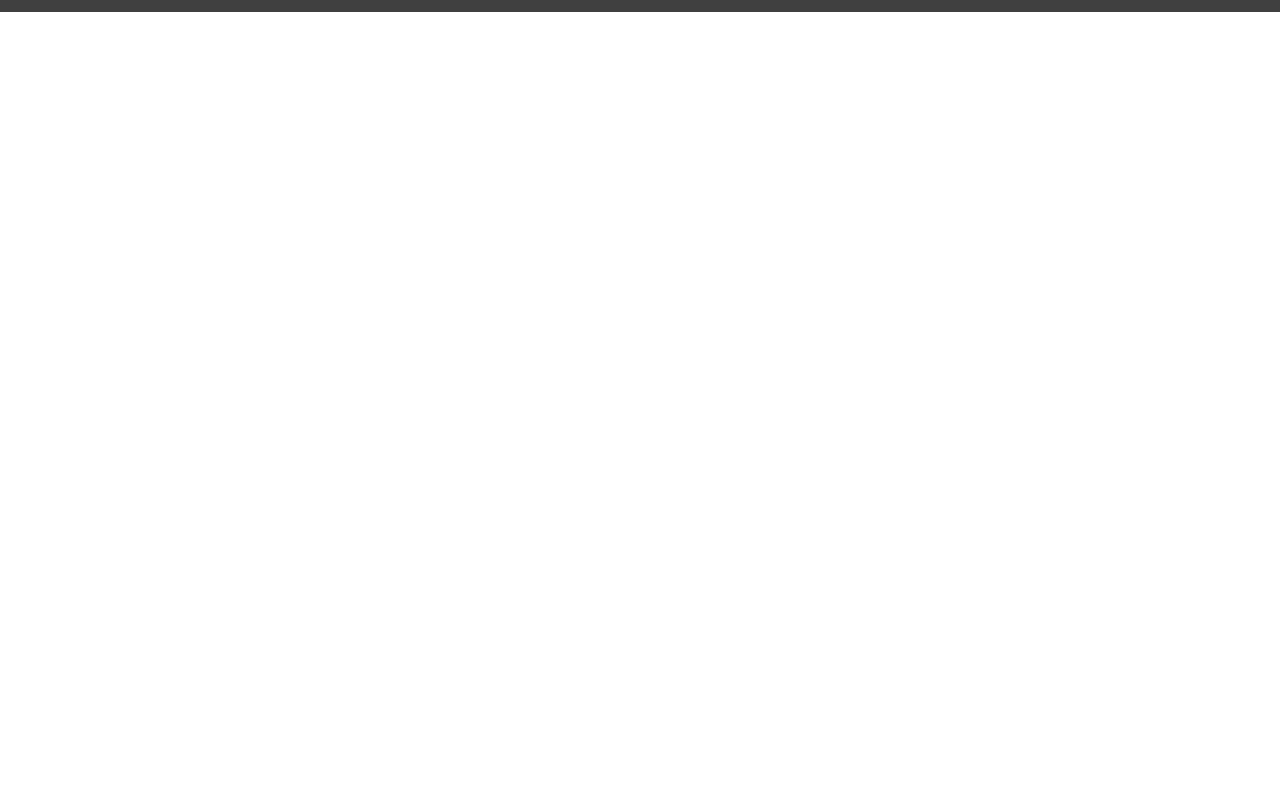
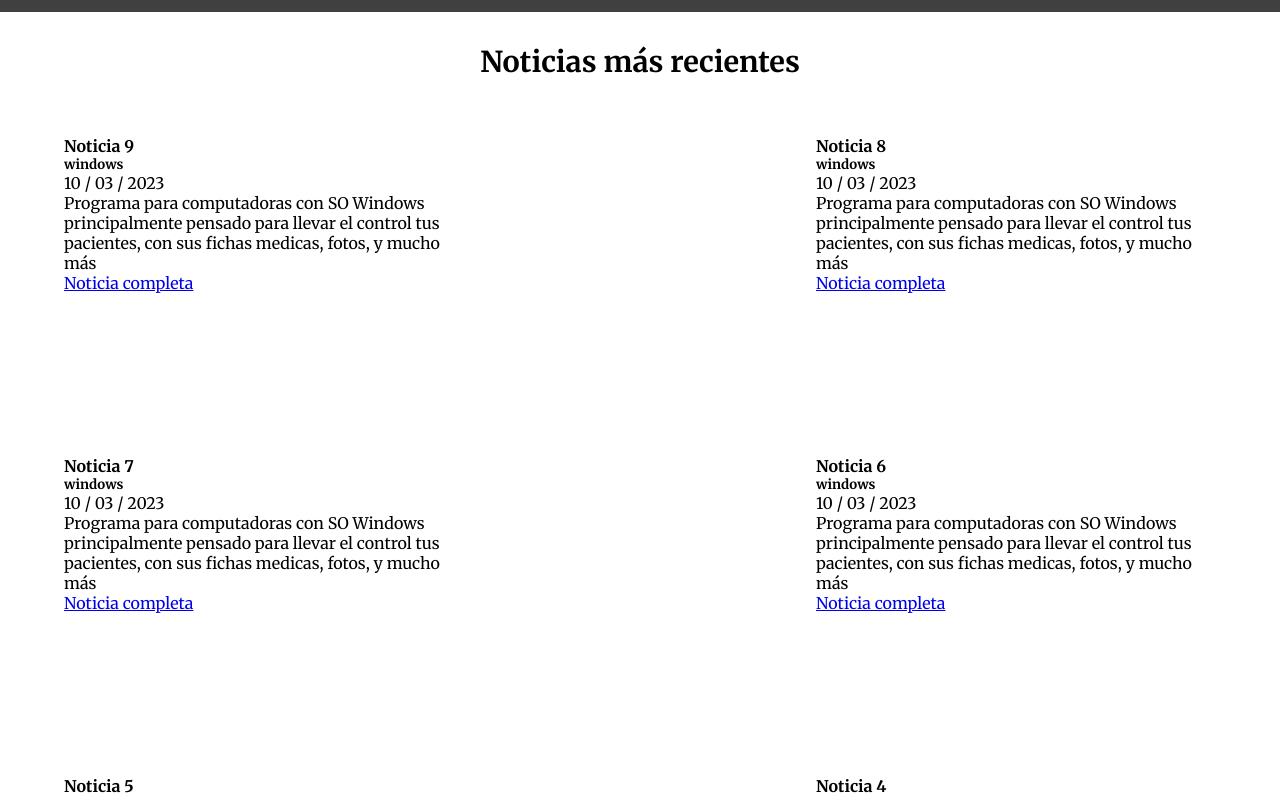
Before and after one commit to FacuMunozLemir/analisisnumerico, a React (Create React App) app: page / in a window 1280 px wide. Shown: the part 1820-2616 px from the top of the page. Before the commit the page ends 1832 px from the top, so only its background shows below. Built offline with nearby package versions, Linux system fonts and the light colour scheme.

Commit message:
Seccion noticias empezada

```diff
--- a/src/App.js
+++ b/src/App.js
@@ -1,19 +1,19 @@
-import './App.css';
+import "./App.css";
 import { BrowserRouter, Routes, Route, Link } from "react-router-dom";
-import NavBar from './components/navBar/NavBar';
-import Main from './components/main/Main.jsx';
-import SectionCrypto from './components/sectionCrypto/SectionCrypto';
+import NavBar from "./components/navBar/NavBar";
+import Main from "./components/main/Main.jsx";
+import SectionCrypto from "./components/sectionCrypto/SectionCrypto";
+import NoticiasContainer from "./components/noticiasContainer/NoticiasContainer";
 
 function App() {
   return (
     <BrowserRouter>
-    <NavBar />
-    <Main />
-    <SectionCrypto/>
-    <Routes>
-      {/* <Route path="/" element={<Main />} /> */}
-    </Routes>
-  </BrowserRouter>
+      <NavBar />
+      <Main />
+      <SectionCrypto />
+      <NoticiasContainer />
+      <Routes>{/* <Route path="/" element={<Main />} /> */}</Routes>
+    </BrowserRouter>
   );
 }
 
--- /dev/null
+++ b/src/components/noticias/Noticias.jsx
@@ -0,0 +1,17 @@
+import React from "react";
+import { Link } from "react-router-dom";
+import "./noticias.css";
+
+function Noticias(item) {
+  return (
+    <div className="noticiasCard">
+      <h4>{item.titulo}</h4>
+      <h5>{item.subtitulo}</h5>
+      <p>{item.fecha}</p>
+      <p>{item.cuerpo}</p>
+      <Link>Noticia completa</Link>
+    </div>
+  );
+}
+
+export default Noticias;
--- /dev/null
+++ b/src/components/noticias/noticias.css
@@ -0,0 +1,4 @@
+.noticiasCard {
+  width: 25rem;
+  height: 20rem;
+}
--- /dev/null
+++ b/src/components/noticiasContainer/NoticiasContainer.jsx
@@ -0,0 +1,31 @@
+import React, { useEffect, useState } from "react";
+import { Link } from "react-router-dom";
+import NoticiasList from "../noticiasList/NoticiasList";
+import getItems from "../../services/mockApi";
+import "./noticiascontainer.css";
+
+function NoticiasContainer() {
+  const [data, setData] = useState([]);
+  const [data1, setData1] = useState([]);
+  useEffect(() => {
+    getItems().then((respuestaDatos) => {
+      setData(respuestaDatos.slice(0, 6));
+    });
+
+    // getItems(0).then((respuestaDatos) => setData1(respuestaDatos));
+  }, [data]);
+
+  return (
+    <div className="noticiasContainer">
+      <h3>Noticias más recientes</h3>
+      <div className="primeraFila">
+        <NoticiasList props={data} />
+      </div>
+      <div className="segundaFila">
+        <Link>Todas las noticias</Link>
+      </div>
+    </div>
+  );
+}
+
+export default NoticiasContainer;
--- /dev/null
+++ b/src/components/noticiasContainer/noticiascontainer.css
@@ -0,0 +1,34 @@
+.noticiasContainer {
+  width: 100%;
+  height: auto;
+  margin: 2rem 0rem;
+  display: flex;
+  flex-direction: column;
+  align-items: center;
+  justify-content: center;
+}
+
+.noticiasContainer h3 {
+  font-size: 1.8rem;
+  font-weight: 700;
+  text-align: center;
+}
+
+.noticiasContainer .primeraFila {
+  width: 90%;
+  max-width: 1500px;
+  margin-top: 3.5rem;
+  height: auto;
+  display: flex;
+  align-items: center;
+  justify-content: space-between;
+  flex-wrap: wrap;
+}
+
+.noticiasContainer .segundaFila {
+  width: 100%;
+  margin-top: 2.5rem;
+  display: flex;
+  align-items: center;
+  justify-content: center;
+}
--- /dev/null
+++ b/src/components/noticiasList/NoticiasList.jsx
@@ -0,0 +1,17 @@
+import React from "react";
+import Noticias from "../noticias/Noticias";
+
+function NoticiasList({ props }) {
+  return props.map((item) => (
+    <Noticias
+      key={item.id}
+      id={item.id}
+      titulo={item.titulo}
+      fecha={item.fecha}
+      subtitulo={item.subtitulo}
+      cuerpo={item.cuerpo}
+    />
+  ));
+}
+
+export default NoticiasList;
--- a/src/components/sectionCrypto/sectioncrypto.css
+++ b/src/components/sectionCrypto/sectioncrypto.css
@@ -10,6 +10,7 @@
 
 .sectionCrypto .ejemploIzquierda {
   width: 50%;
+  max-width: 750px;
   height: 100%;
   display: flex;
   flex-direction: column;
@@ -51,6 +52,7 @@
 
 .sectionCrypto .ejemploDerecha {
   width: 50%;
+  max-width: 750px;
   height: 100%;
   display: flex;
   flex-direction: column;
--- /dev/null
+++ b/src/services/mockApi.js
@@ -0,0 +1,117 @@
+import { ErrorResponse } from "@remix-run/router";
+import { getActiveElement } from "@testing-library/user-event/dist/utils";
+
+const data = [
+  {
+    id: 9,
+    titulo: "Noticia 9",
+    fecha: "10 / 03 / 2023",
+    subtitulo: "windows",
+    cuerpo:
+      "Programa para computadoras con SO Windows principalmente pensado para llevar el control tus pacientes, con sus fichas medicas, fotos, y mucho más",
+  },
+  {
+    id: 8,
+    titulo: "Noticia 8",
+    fecha: "10 / 03 / 2023",
+    subtitulo: "windows",
+    cuerpo:
+      "Programa para computadoras con SO Windows principalmente pensado para llevar el control tus pacientes, con sus fichas medicas, fotos, y mucho más",
+  },
+  {
+    id: 7,
+    titulo: "Noticia 7",
+    fecha: "10 / 03 / 2023",
+    subtitulo: "windows",
+    cuerpo:
+      "Programa para computadoras con SO Windows principalmente pensado para llevar el control tus pacientes, con sus fichas medicas, fotos, y mucho más",
+  },
+  {
+    id: 6,
+    titulo: "Noticia 6",
+    fecha: "10 / 03 / 2023",
+    subtitulo: "windows",
+    cuerpo:
+      "Programa para computadoras con SO Windows principalmente pensado para llevar el control tus pacientes, con sus fichas medicas, fotos, y mucho más",
+  },
+  {
+    id: 5,
+    titulo: "Noticia 5",
+    fecha: "10 / 03 / 2023",
+    subtitulo: "windows",
+    cuerpo:
+      "Programa para computadoras con SO Windows principalmente pensado para llevar el control tus pacientes, con sus fichas medicas, fotos, y mucho más",
+  },
+  {
+    id: 4,
+    titulo: "Noticia 4",
+    fecha: "10 / 03 / 2023",
+    subtitulo: "windows",
+    cuerpo:
+      "Programa para computadoras con SO Windows principalmente pensado para llevar el control tus pacientes, con sus fichas medicas, fotos, y mucho más",
+  },
+  {
+    id: 3,
+    titulo: "Noticia 3",
+    fecha: "10 / 03 / 2023",
+    subtitulo: "windows",
+    cuerpo:
+      "Programa para computadoras con SO Windows principalmente pensado para llevar el control tus pacientes, con sus fichas medicas, fotos, y mucho más",
+  },
+  {
+    id: 2,
+    titulo: "Noticia 2",
+    fecha: "10 / 03 / 2023",
+    subtitulo: "windows",
+    cuerpo:
+      "Programa para computadoras con SO Windows principalmente pensado para llevar el control tus pacientes, con sus fichas medicas, fotos, y mucho más",
+  },
+  {
+    id: 1,
+    titulo: "Noticia 1",
+    fecha: "10 / 03 / 2023",
+    subtitulo: "windows",
+    cuerpo:
+      "Programa para computadoras con SO Windows principalmente pensado para llevar el control tus pacientes, con sus fichas medicas, fotos, y mucho más",
+  },
+];
+
+//Obtenemos todos los elementos
+async function getItems(limite) {
+  let data1 = [];
+  return new Promise((resolve, reject) => {
+    setTimeout(() => {
+      resolve(data);
+    }, 500);
+  });
+}
+
+//Obtenemos los elementos filtrados por categoría
+export function getItemsByCategory(cat) {
+  return new Promise((resolve, reject) => {
+    let itemFind = data.filter((item) => {
+      return item.categoria == cat;
+    });
+
+    setTimeout(() => {
+      if (itemFind) resolve(itemFind);
+      else reject(new Error("item no encontrado"));
+    }, 500);
+  });
+}
+
+//Obtenemos un elemento filtrado por id
+export function getSingleElement(idUnico) {
+  return new Promise((resolve, reject) => {
+    let itemFind = data.find((item) => {
+      return item.id == idUnico;
+    });
+
+    setTimeout(() => {
+      if (itemFind) resolve(itemFind);
+      else reject(new Error("item no encontrado"));
+    }, 500);
+  });
+}
+
+export default getItems;
```
